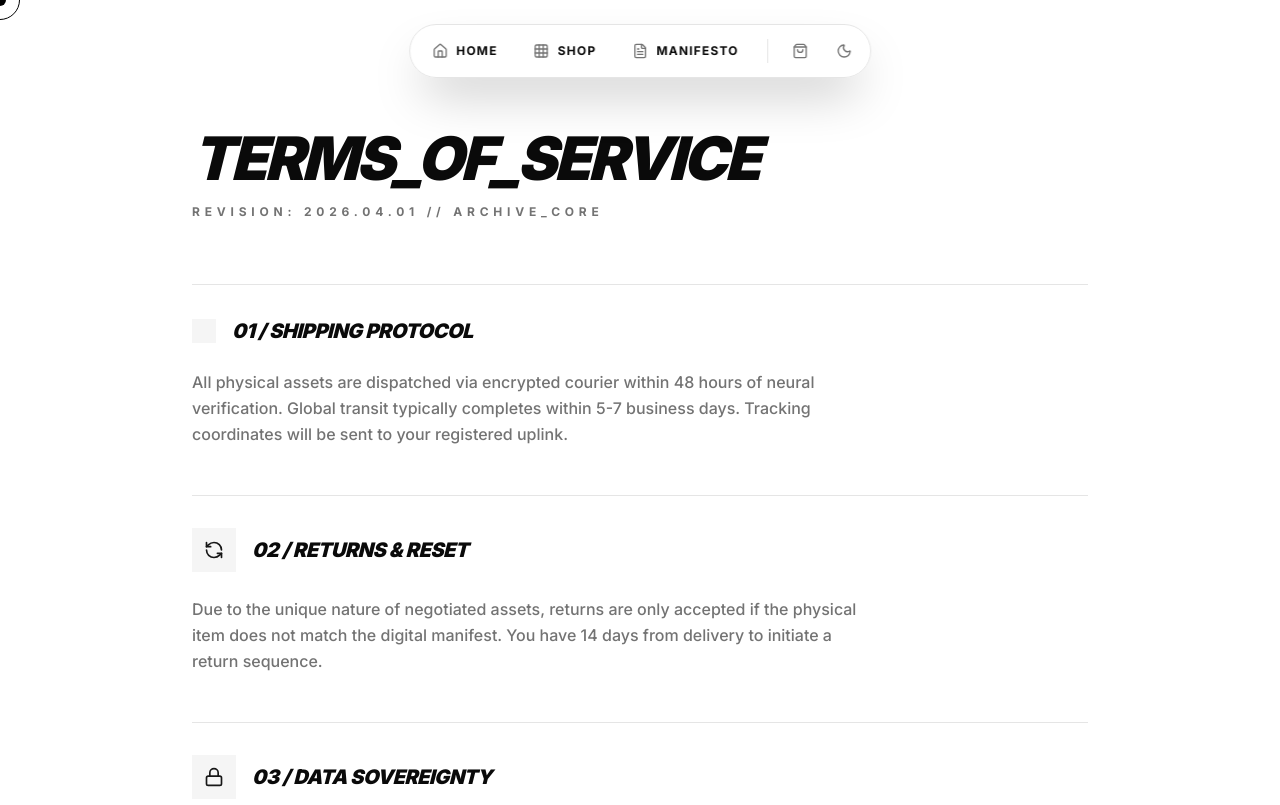
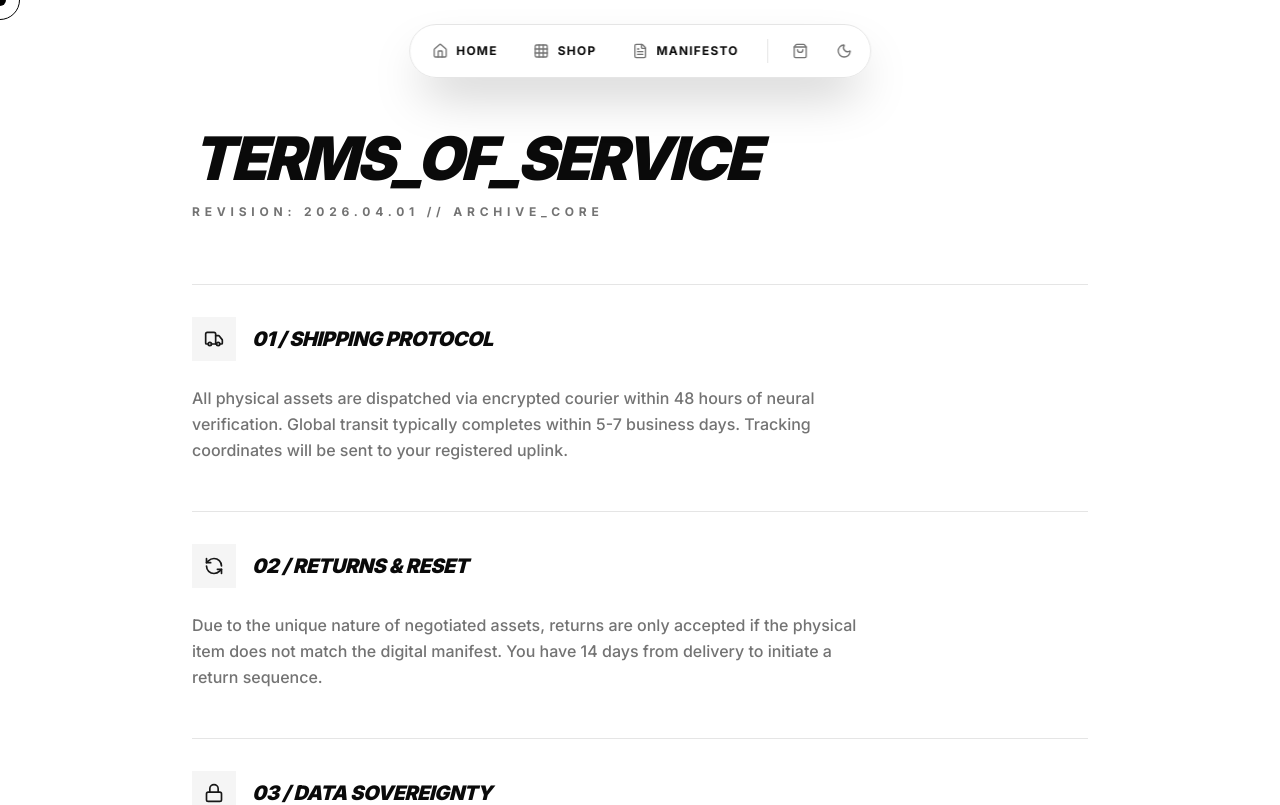
Before and after one commit to AyanAdastraa/ai-store, a Next.js app: page /legal in a window 1280 px wide. Shown: the top 805 px of the page. Built offline with nearby package versions, Linux system fonts and the light colour scheme.

Commit message:
UI: Added brutalist coordinate input and payment protocol

```diff
--- a/src/app/legal/page.tsx
+++ b/src/app/legal/page.tsx
@@ -1,12 +1,12 @@
 "use client";
 import { motion } from "framer-motion";
-import { ShieldAlert, truck, RefreshCcw, Lock } from "lucide-react";
+import { ShieldAlert, Truck, RefreshCcw, Lock } from "lucide-react";
 
 export default function LegalPage() {
   const sections = [
     {
       title: "01 / Shipping Protocol",
-      icon: <truck className="w-5 h-5" />,
+      icon: <Truck className="w-5 h-5" />,
       content: "All physical assets are dispatched via encrypted courier within 48 hours of neural verification. Global transit typically completes within 5-7 business days. Tracking coordinates will be sent to your registered uplink."
     },
     {
```
